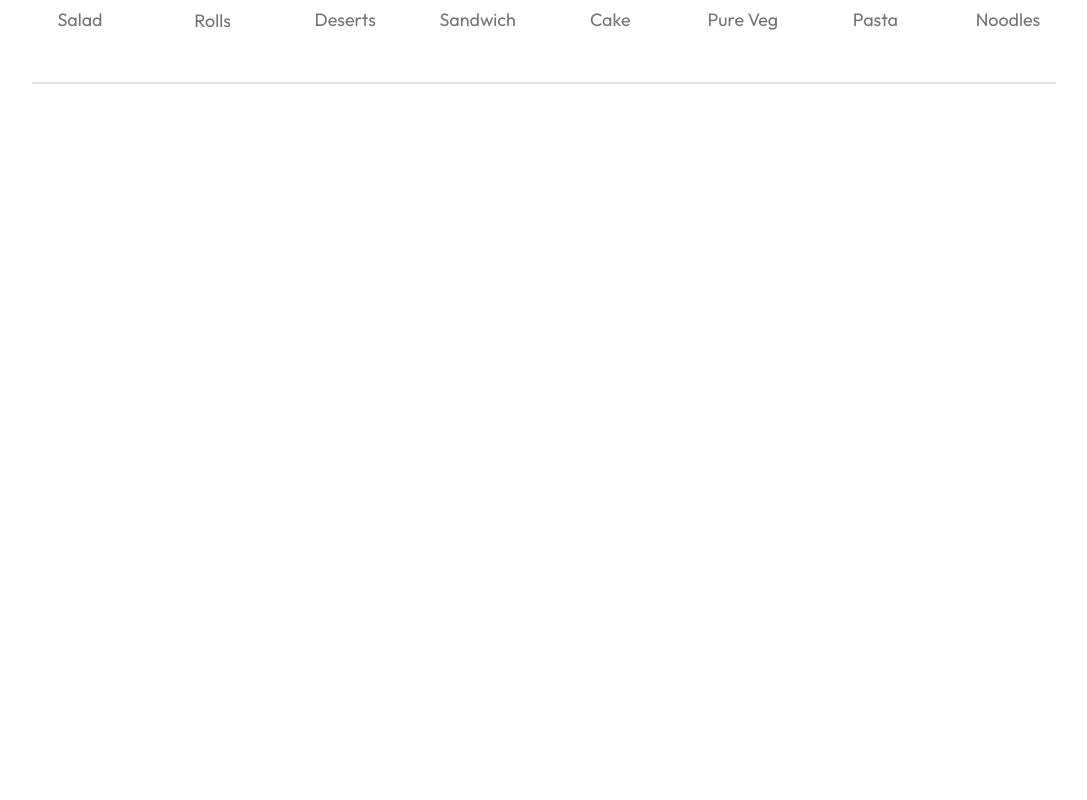
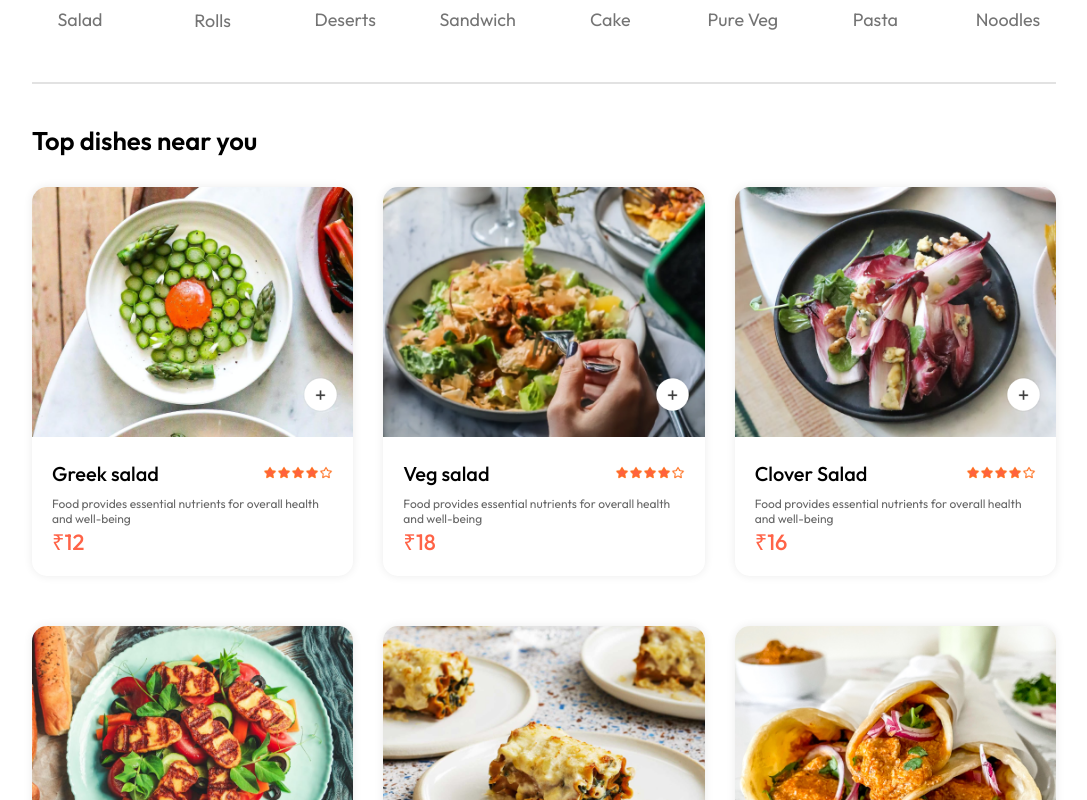
Before and after one commit to Kolluru-Sumanth/Grab-Hub---Full-Stack-Food-Delivery-Platform-, a React (Vite) app in the folder frontend/: page / in a window 1280 px wide. Shown: the part 820-1620 px from the top of the page, without its empty margins (96-1183 px from the left). Before the commit the page ends 914 px from the top, so only its background shows below. Built offline with nearby package versions, Linux system fonts and the light colour scheme.

Commit message:
added menu features

```diff
--- /dev/null
+++ b/frontend/src/components/FoodDisplay/FoodDisplay.css
@@ -0,0 +1,15 @@
+.food-display{
+    margin-top: 30px;
+}
+
+.food-display h2{
+    font-size: max(2vw,24px);
+    font-weight: 600;
+}
+.food-display-list{
+    display: grid;
+    grid-template-columns: repeat(auto-fill,minmax(240px,1fr));
+    margin-top: 30px;
+    gap: 30px;
+    row-gap: 50px;
+}
--- /dev/null
+++ b/frontend/src/components/FoodDisplay/FoodDisplay.jsx
@@ -0,0 +1,22 @@
+import React, { useContext } from 'react'
+import './FoodDisplay.css'
+import { StoreContext } from '../../context/StoreContext'
+import FoodItem from '../FoodItem/FoodItem'
+const FoodDisplay = ({category}) => {
+  const {food_list}=useContext(StoreContext)
+  return (
+    <div className='food-display' id='food-display'>
+      <h2>Top dishes near you</h2>
+      <div className="food-display-list">
+        {food_list.map((item,index)=>{
+          if (category==='All' || category===item.category){
+            return <FoodItem key={index} name={item.name} id={item._id} price={item.price} description={item.description} image={item.image}></FoodItem>
+
+          }
+        })}
+      </div>
+    </div>
+  )
+}
+
+export default FoodDisplay
--- /dev/null
+++ b/frontend/src/components/FoodItem/FoodItem.jsx
@@ -0,0 +1,37 @@
+import React, { useContext, useState } from 'react'
+import './FoodItem.css'
+import { assets } from '../../assets/frontend_assets/assets'
+import { StoreContext } from '../../context/StoreContext';
+const FoodItem = ({id,name,description,image,price}) => {
+    const {addToCart,removeFromCart,cartItems}=useContext(StoreContext);
+
+
+
+  return (
+    <div className='food-item'>
+        <div className="food-item-container">
+            <div className="food-item-image">
+                <img src={image} alt={name} />
+            </div>
+            {!cartItems[id]
+                ?<img className='add' onClick={()=>{addToCart(id)}} src={assets.add_icon_white} alt="" />
+                :<div className="food-item-counter">
+                    <img onClick={()=>{removeFromCart(id)}} src={assets.remove_icon_red} alt="" />
+                    <p>{cartItems[id]}</p>
+                    <img onClick={()=>{addToCart(id)}} src={assets.add_icon_green} alt="" />
+                </div>
+            }
+            <div className="food-item-info">
+                <div className="food-item-rating">
+                    <p>{name}</p>
+                    <img src={assets.rating_starts} alt="" />
+                </div>
+                <p className="food-item-desc">{description}</p>
+                <p className="food-item-price">₹{price}</p>
+            </div>
+        </div>
+    </div>
+  )
+}
+
+export default FoodItem
--- /dev/null
+++ b/frontend/src/components/FoodItem/Fooditem.css
@@ -0,0 +1,63 @@
+.food-item{
+    width: 100%;
+    margin: auto;
+    border-radius: 15px;
+    box-shadow: 0px 0px 10px #00000015;
+    transition: 0.3s;
+    animation: fadeIn 1s
+}
+.food-item-image img {
+    width: 100%;
+    height: auto;
+    border-radius: 15px 15px 0px 0px;
+    object-fit: cover;
+}
+.food-item-info{
+    padding: 20px;
+}
+.food-item-rating{
+    display: flex;
+    justify-content: space-between;
+    align-items: center;
+    margin-bottom: 10px;
+}
+.food-item-rating p{
+    font-size: 20px;
+    font-weight: 500;
+}
+.food-item-rating img{
+    width: 70px;
+}
+.food-item-desc{
+    color: #676767;
+    font-size: 12px;
+}
+.food-item-price{
+    color: tomato;
+    font-size: 22px;
+    font-weight: 500;
+    margin:10px 0 px
+}
+.food-item-container{
+    position: relative;
+}
+.food-item-container .add{
+    width:35px;
+    position: absolute;
+    bottom: 15px;
+    right: 15px;
+    cursor: pointer;
+    border-radius: 50%;
+    top: 49%;
+}
+.food-item-container .food-item-counter{
+    position: absolute;
+    top: 46%;
+    right: 15px;
+    display: flex;
+    align-items: center;
+    gap: 10px;
+    padding: 6px;
+    border-radius: 50px;
+    background-color: white;
+}
--- /dev/null
+++ b/frontend/src/context/StoreContext.jsx
@@ -0,0 +1,36 @@
+import { createContext, useState } from "react";
+import { food_list } from "../assets/frontend_assets/assets";
+
+
+
+export const StoreContext=createContext(null);
+const StoreContextProvider=(props)=>{
+
+    const [cartItems,setCartItems]=useState({})
+
+    const addToCart=(itemId)=>{
+        if(!cartItems[itemId]){
+            setCartItems((prev)=>({...prev,[itemId]:1}))
+        }
+        else{
+            setCartItems((prev)=>({...prev,[itemId]:prev[itemId]+1}))
+        }
+    }
+    const removeFromCart=(itemId)=>{
+        setCartItems((prev)=>({...prev,[itemId]:prev[itemId]-1}))
+    }
+
+    const contextValue={
+        food_list,
+        cartItems,
+        setCartItems,
+        addToCart,
+        removeFromCart
+    }
+    return(
+        <StoreContext.Provider value={contextValue}>
+            {props.children}
+        </StoreContext.Provider>
+    )
+}
+export default StoreContextProvider;
--- a/frontend/src/main.jsx
+++ b/frontend/src/main.jsx
@@ -3,11 +3,14 @@ import { createRoot } from 'react-dom/client'
 import App from './App.jsx'
 import './index.css'
 import {BrowserRouter} from 'react-router-dom'
+import StoreContextProvider from './context/StoreContext.jsx'
+
 
 createRoot(document.getElementById('root')).render(
   <BrowserRouter>
-      <App />
-
+      <StoreContextProvider>
+        <App />
+      </StoreContextProvider>
   </BrowserRouter>
   ,
 )
--- a/frontend/src/pages/Home/Home.jsx
+++ b/frontend/src/pages/Home/Home.jsx
@@ -1,12 +1,14 @@
 import React, { useState } from 'react'
 import Header from '../../components/Header/Header'
 import ExploreMenu from '../../components/ExploreMenu/ExploreMenu'
+import FoodDisplay from '../../components/FoodDisplay/FoodDisplay'
 const Home = () => {
   const [category,setCategory]=useState("All");
   return (
     <div>
         <Header/>
         <ExploreMenu category={category} setCategory={setCategory}/>
+        <FoodDisplay category={category}></FoodDisplay>
     </div>
   )
 }
```
